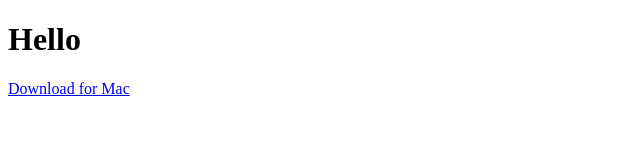
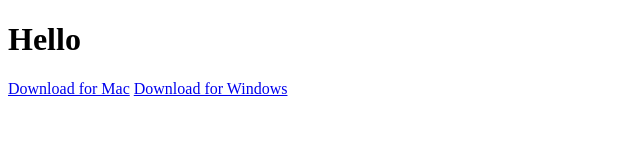
Before and after one commit to Blookhaven/blookhaven.github.io, a plain HTML site: page index.html in a window 1280 px wide. Shown: the whole page, without its empty margins (0-640 px from the left). Drawn offline with Linux system fonts and the light colour scheme.

Commit message:
add download link for windows build

```diff
--- a/index.html
+++ b/index.html
@@ -8,6 +8,7 @@
 	<h1>Hello</h1>
 	<p>
 		<a href="https://github.com/Blookhaven/electron-updater-example/releases/download/v0.7.4/electron-updater-example-0.7.4.dmg">Download for Mac</a>
+		<a href="https://github.com/Blookhaven/electron-updater-example/releases/download/v0.7.7/electron-updater-example-setup-0.7.7.exe">Download for Windows</a>
 	</p>
 </main>
 </body>
```
